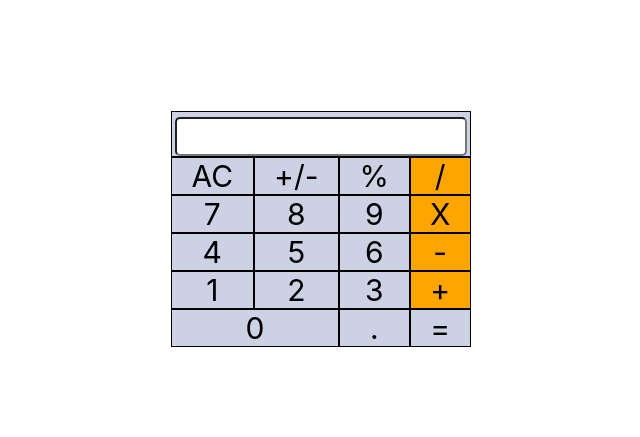
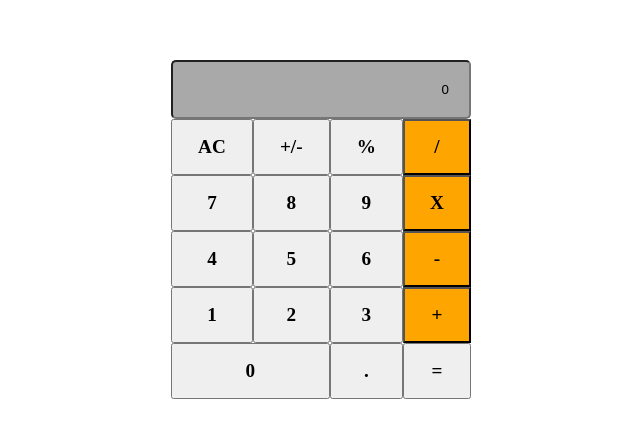
Before and after one commit to Ayokunnumi1/Math-Magician, a React (Create React App) app: page / in a window 1280 px wide. Shown: the part 171-608 px from the top of the page, without its empty margins (319-959 px from the left). Built offline with nearby package versions, Linux system fonts and the light colour scheme.

Commit message:
Change grid divs to buttons & restyle

```diff
--- a/src/App.css
+++ b/src/App.css
@@ -8,20 +8,14 @@ body {
 
 .grid-container {
   display: grid;
-  background-color: #2196f3;
+  grid-template-columns: auto auto auto auto;
   width: 300px;
 }
 
 .grid-container > div {
-  background-color: rgba(205, 209, 228);
   border: 1px solid black;
   text-align: center;
   font-size: 30px;
-  cursor: default;
-}
-
-.grid-container > div:nth-child(4n + 5) {
-  background-color: orange;
 }
 
 .item-seventeen {
@@ -34,13 +28,22 @@ body {
   grid-column-end: 4;
 }
 
-.input-number-container {
+.input-number {
   grid-column-start: 1;
   grid-column-end: 5;
+  border-radius: 5px;
+  padding: 20px;
+  background-color: darkgray;
+  text-align: right;
 }
 
-.input-number {
-  width: 90%;
-  padding: 10px;
-  border-radius: 5px;
+button {
+  padding: 15px;
+  font-family: 'Times New Roman', Times, serif;
+  font-size: larger;
+  font-weight: 700;
 }
+
+button:nth-child(4n + 5) {
+  background-color: orange;
+}
--- a/src/components/calculator.js
+++ b/src/components/calculator.js
@@ -1,27 +1,25 @@
 const CalculatorElement = () => (
   <div className="grid-container">
-    <div className="input-number-container">
-      <input className="input-number" />
-    </div>
-    <div>AC</div>
-    <div>+/-</div>
-    <div>%</div>
-    <div>/</div>
-    <div>7</div>
-    <div>8</div>
-    <div>9</div>
-    <div>X</div>
-    <div>4</div>
-    <div>5</div>
-    <div>6</div>
-    <div>-</div>
-    <div>1</div>
-    <div>2</div>
-    <div>3</div>
-    <div>+</div>
-    <div className="item-seventeen">0</div>
-    <div className="item-eighteen">.</div>
-    <div>=</div>
+    <input className="input-number" value={0} />
+    <button type="button">AC</button>
+    <button type="button">+/-</button>
+    <button type="button">%</button>
+    <button type="button">/</button>
+    <button type="button">7</button>
+    <button type="button">8</button>
+    <button type="button">9</button>
+    <button type="button">X</button>
+    <button type="button">4</button>
+    <button type="button">5</button>
+    <button type="button">6</button>
+    <button type="button">-</button>
+    <button type="button">1</button>
+    <button type="button">2</button>
+    <button type="button">3</button>
+    <button type="button">+</button>
+    <button type="button" className="item-seventeen">0</button>
+    <button type="button" className="item-eighteen">.</button>
+    <button type="button">=</button>
   </div>
 );
 
```
